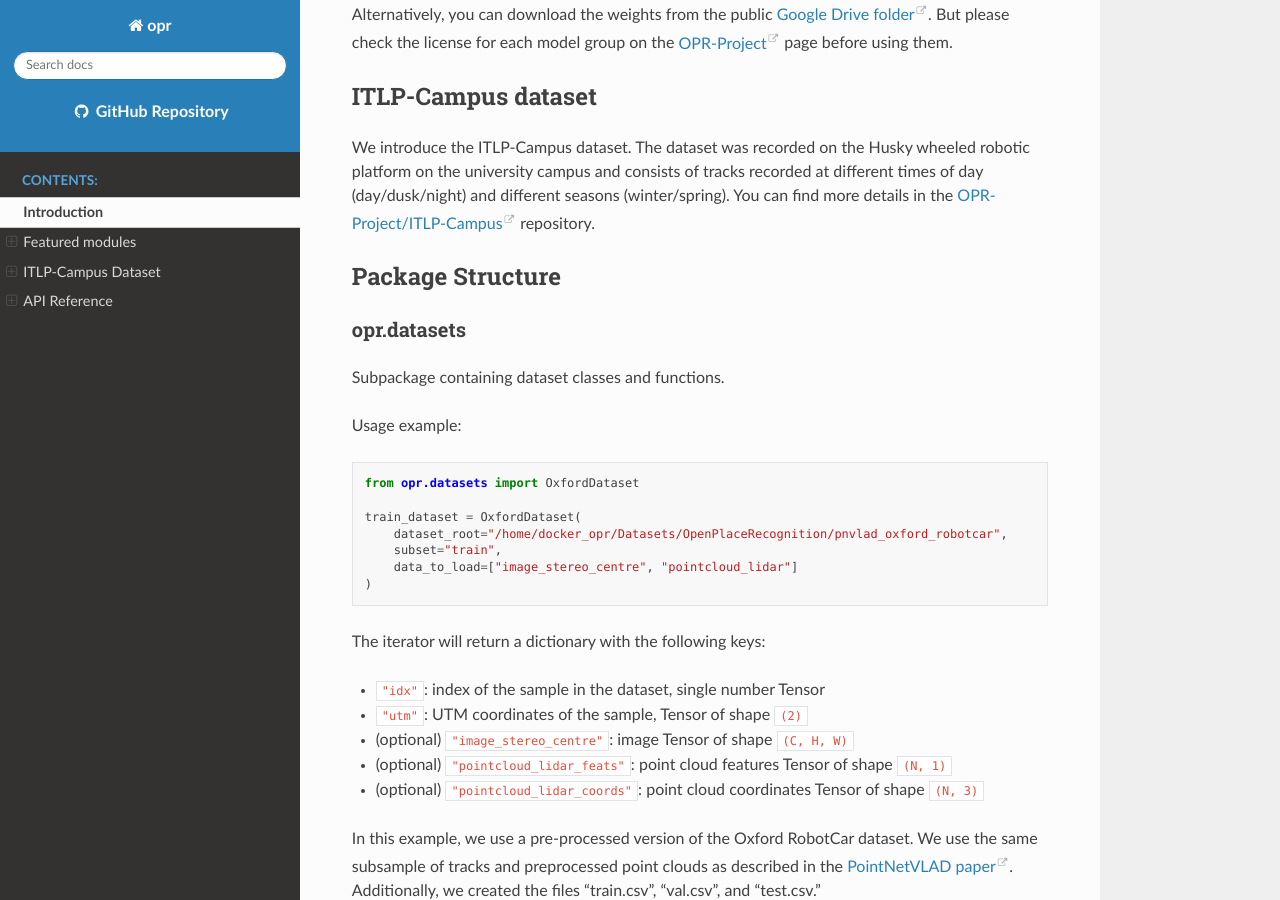
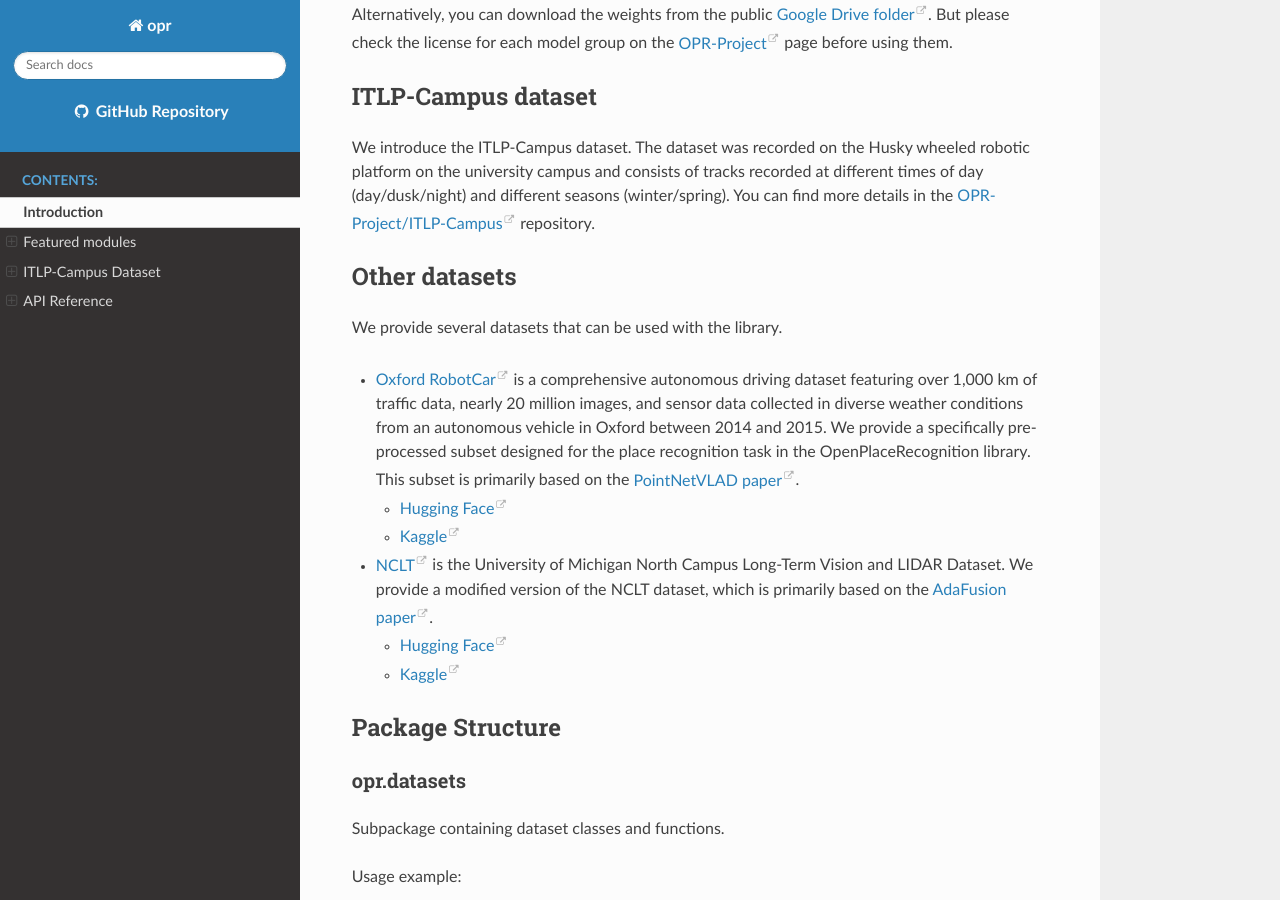
Before and after one commit to OPR-Project/OpenPlaceRecognition, a Sphinx documentation site: the page built from docs/source/index.rst, in a window 1280 px wide and 900 px high, scrolled down 6038 px. Built offline with Sphinx 7.4.7 and the Read the Docs theme 3.1.0, drawn with Linux system fonts in a browser that asks for light colours.

Commit message:
docs: add links to third-party datasets (#110)
* docs: add links to third-party datasets

* docs: russian locale for 'other datasets' section

```diff
--- a/docs/source/index.rst
+++ b/docs/source/index.rst
@@ -260,6 +260,29 @@ and consists of tracks recorded at different times of day (day/dusk/night) and d
 You can find more details in the `OPR-Project/ITLP-Campus <https://github.com/OPR-Project/ITLP-Campus>`_ repository.
 
 
+Other datasets
+==============
+
+We provide several datasets that can be used with the library.
+
+* `Oxford RobotCar <https://robotcar-dataset.robots.ox.ac.uk/>`_ is a comprehensive autonomous driving dataset
+  featuring over 1,000 km of traffic data, nearly 20 million images, and sensor data collected in diverse weather conditions
+  from an autonomous vehicle in Oxford between 2014 and 2015.
+  We provide a specifically pre-processed subset designed for the place recognition task in the OpenPlaceRecognition library.
+  This subset is primarily based on the
+  `PointNetVLAD paper <https://openaccess.thecvf.com/content_cvpr_2018/html/Uy_PointNetVLAD_Deep_Point_CVPR_2018_paper.html>`_.
+
+  * `Hugging Face <https://huggingface.co/datasets/OPR-Project/OxfordRobotCar_OpenPlaceRecognition>`_
+  * `Kaggle <https://www.kaggle.com/datasets/creatorofuniverses/oxfordrobotcar-iprofi-hack-23>`_
+
+* `NCLT <https://robots.engin.umich.edu/nclt/index.html#top>`_ is the University of Michigan North Campus Long-Term Vision and LIDAR Dataset.
+  We provide a modified version of the NCLT dataset, which is primarily based on the
+  `AdaFusion paper <https://ieeexplore.ieee.org/abstract/document/9905898/>`_.
+
+  * `Hugging Face <https://huggingface.co/datasets/OPR-Project/NCLT_OpenPlaceRecognition>`_
+  * `Kaggle <https://www.kaggle.com/datasets/creatorofuniverses/nclt-iprofi-hack-23>`_
+
+
 Package Structure
 =================
 
```
Also changed, not shown: README.md (+19 -0 lines), 1 other file.
